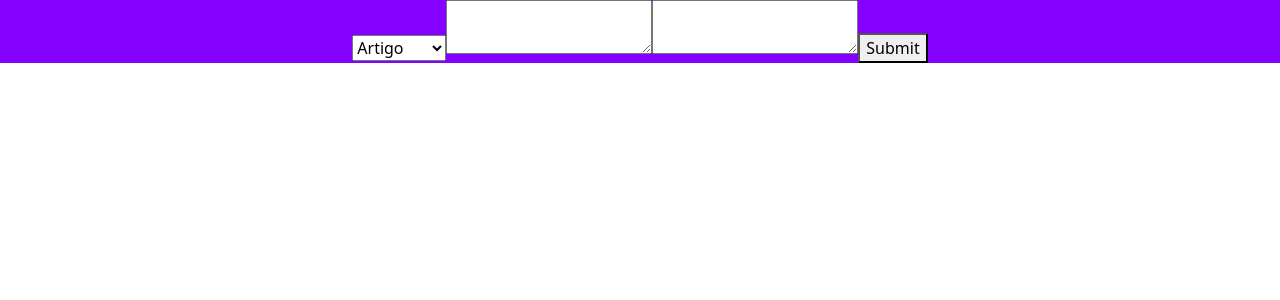
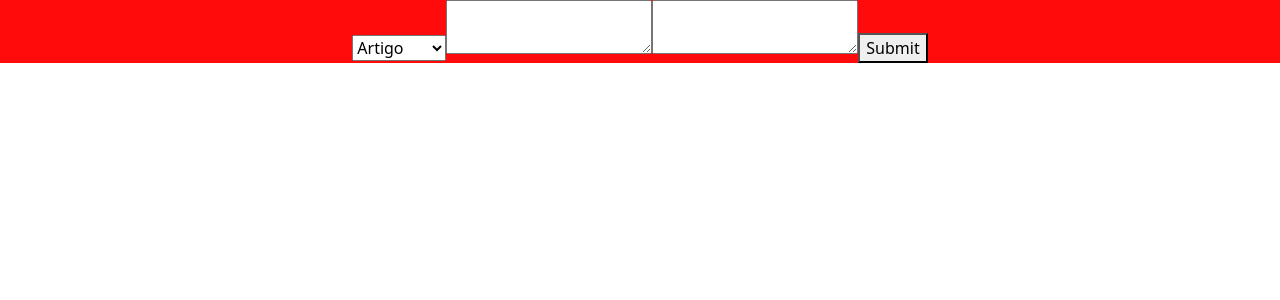
Before and after one commit to thiagoasiahub/ai, a React (Create React App) app: page / in a window 1280 px wide. Shown: the top 300 px of the page. Built offline with nearby package versions, Linux system fonts and the light colour scheme.

Commit message:
27th commit

```diff
--- a/index.js
+++ b/index.js
@@ -8,7 +8,7 @@ const express = require('express');
 const bodyParser = require('body-parser');
 const cors = require('cors');
 const app = express();
-const port = 3000;
+const port = 80;
 
 const configuration = new Configuration({
     organization: process.env.OPENAI_ORG_KEY,
--- a/src/App.css
+++ b/src/App.css
@@ -1,6 +1,6 @@
 .App {
   text-align: center;
-  background-color: rgb(132, 0, 255);
+  background-color: rgb(255, 11, 11);
 }
 
 .App-logo {
--- a/src/App.js
+++ b/src/App.js
@@ -14,7 +14,7 @@ function App() {
   const handleSubmit = async (e) => {
     e.preventDefault();
     setLoading(true);
-    const response = await fetch('https://15.229.15.104:3000', {
+    const response = await fetch('https://15.229.15.104', {
       method: 'POST',
       headers: {
         'Content-Type': 'application/json',
```
